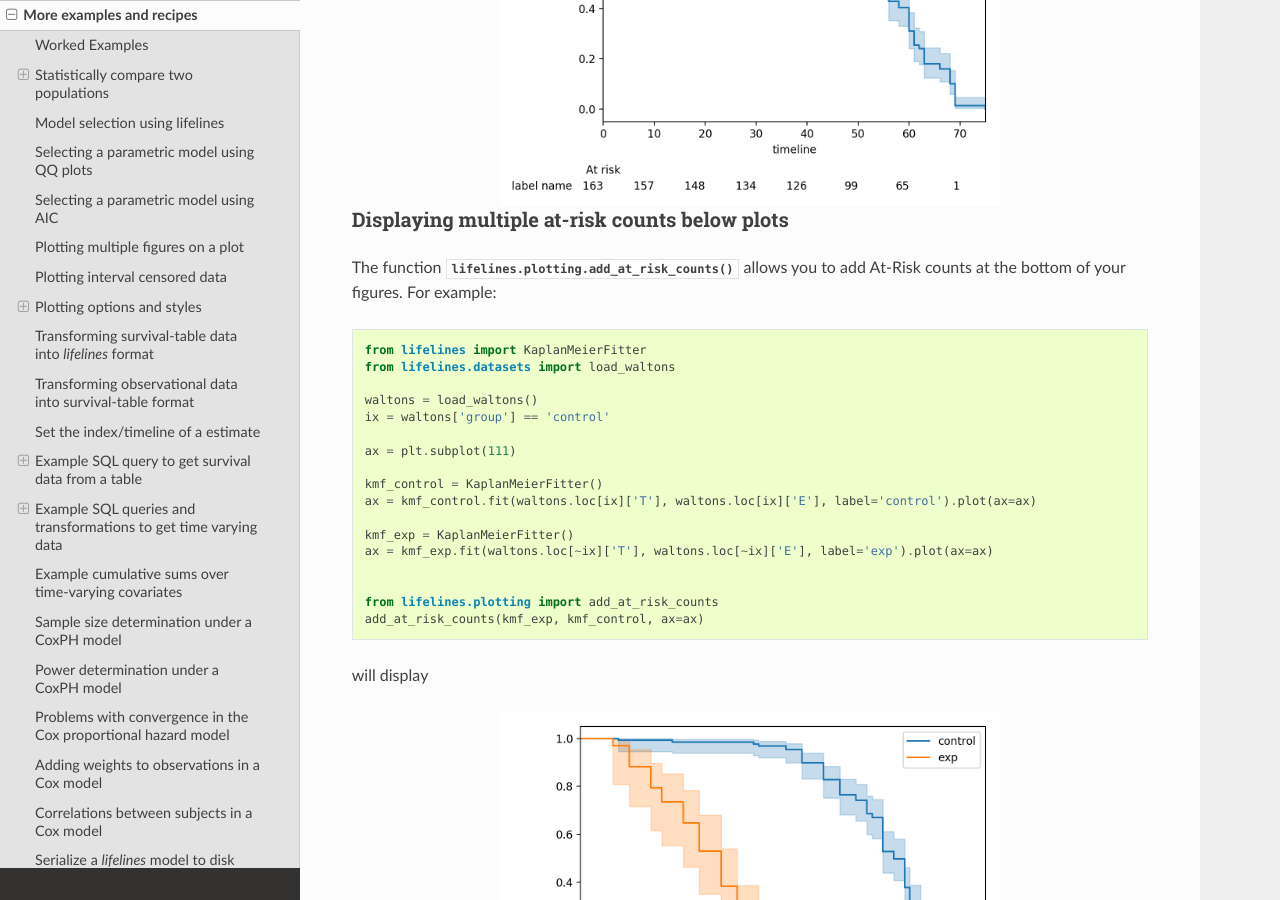
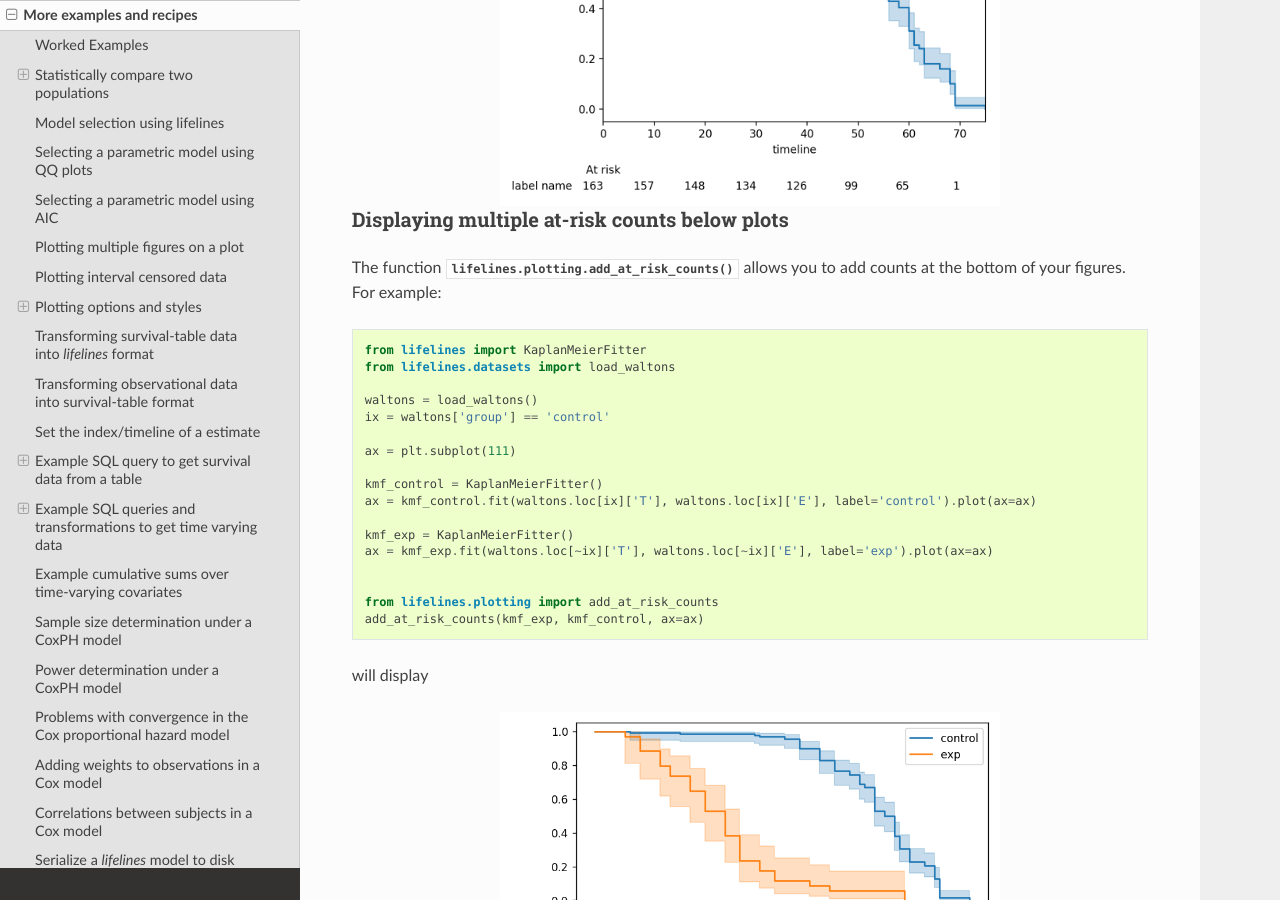
Before and after one commit to CamDavidsonPilon/lifelines, a Sphinx documentation site: the page built from docs/Examples.rst, in a window 1280 px wide and 900 px high, scrolled down 11758 px. Built offline with Sphinx 7.4.7 and the Read the Docs theme 2.0.0, drawn with Linux system fonts in a browser that asks for light colours; pages that are not in the unit, such as notebooks, are missing from menus.

```diff
--- a/docs/Examples.rst
+++ b/docs/Examples.rst
@@ -460,7 +460,7 @@ Displaying at-risk counts below plots
 Displaying multiple at-risk counts below plots
 ^^^^^^^^^^^^^^^^^^^^^^^^^^^^^^^^^^^^^^^^^^^^^^^
 
-The function :func:`lifelines.plotting.add_at_risk_counts` allows you to add At-Risk counts at the bottom of your figures. For example:
+The function :func:`lifelines.plotting.add_at_risk_counts` allows you to add counts at the bottom of your figures. For example:
 
 .. code-block:: python
 
```
Also changed, not shown: CHANGELOG.md (+2 -0 lines), docs/Survival analysis with lifelines.rst (+21 -0 lines), docs/images/add_at_risk.png, docs/images/intro_add_at_risk.png (added), docs/images/spline_and_semi.png (added).
